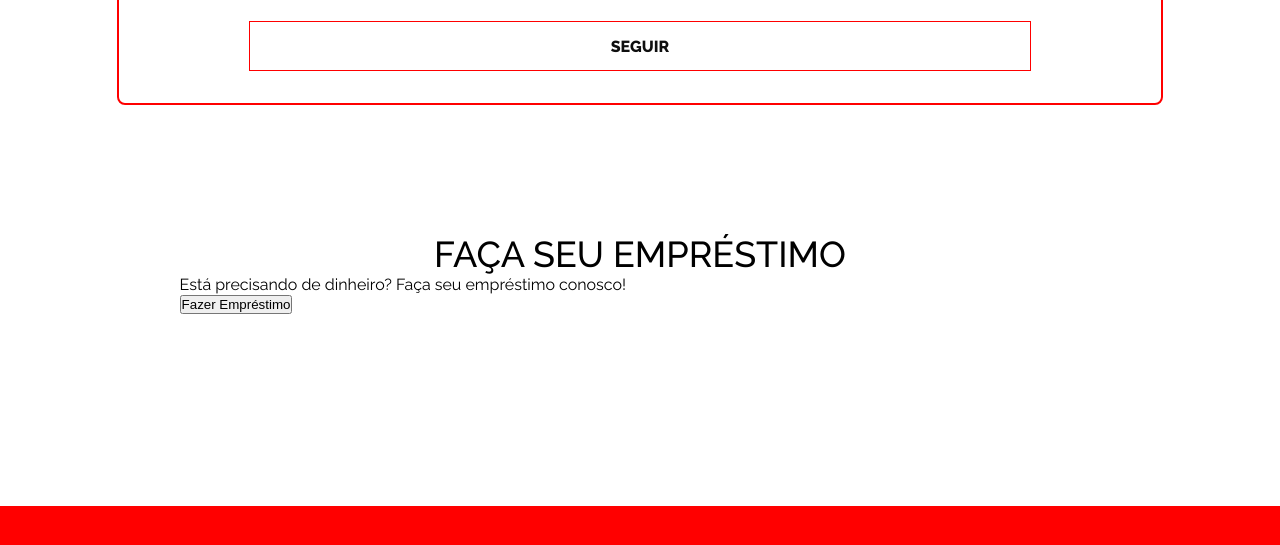
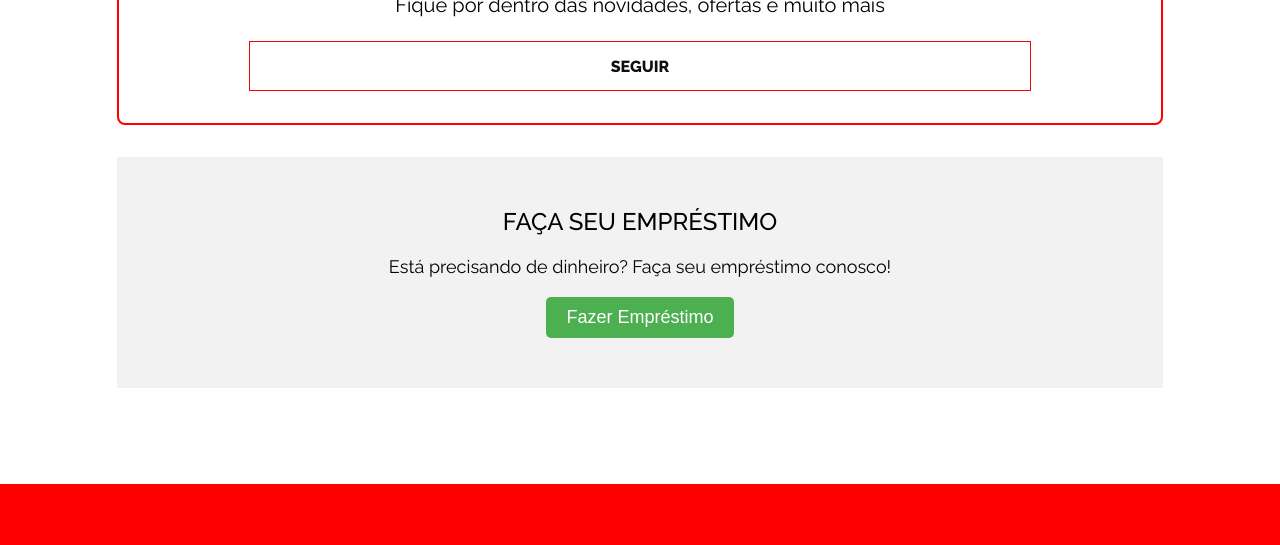
Before and after one commit to 13570901459/Hortitomanik, a plain HTML site: page index.html in a window 1280 px wide. Shown: the part 1272-1817 px from the top of the page. Drawn offline with nearby package versions, Linux system fonts and the light colour scheme; files whose address does not match are found by name.

Commit message:
Update style.css

```diff
--- a/style.css
+++ b/style.css
@@ -99,6 +99,43 @@ ul {
   cursor: pointer;
   border-radius: 10px; /* bordas arredondadas */
 }
+/* Empréstimo */
+.emprestimos {
+  background-color: #f2f2f2;
+  padding: 50px 0;
+  text-align: center;
+}
+
+.section__title {
+  font-size: 24px;
+  margin-bottom: 20px;
+}
+
+.emprestimos__content {
+  max-width: 600px;
+  margin: 0 auto;
+}
+
+.emprestimos__content p {
+  font-size: 18px;
+  margin-bottom: 20px;
+}
+
+.emprestimo-btn {
+  background-color: #4caf50;
+  color: #fff;
+  font-size: 18px;
+  padding: 10px 20px;
+  border: none;
+  border-radius: 5px;
+  cursor: pointer;
+  transition: background-color 0.3s;
+}
+
+.emprestimo-btn:hover {
+  background-color: #45a049;
+}
+/* Empréstimo */
 /* BUTTON */
 .btn {
     width: 100%;
```
